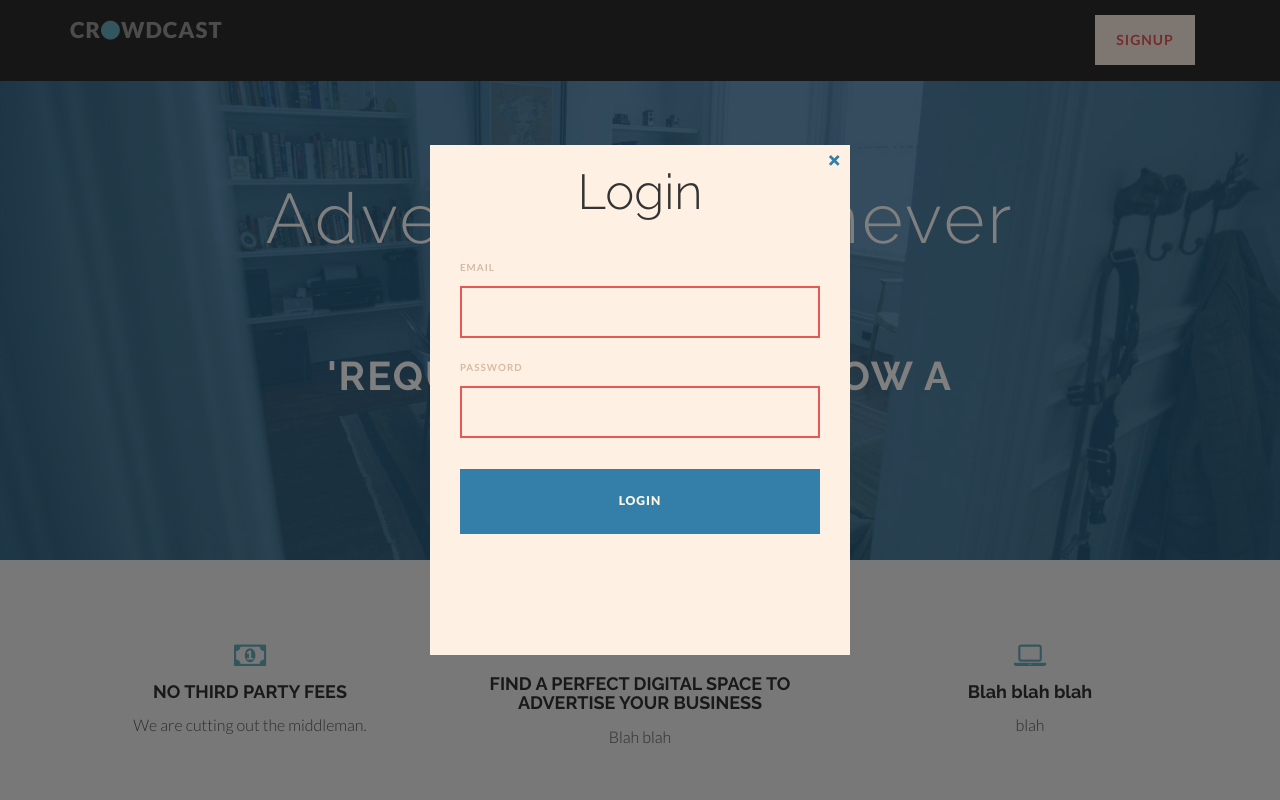
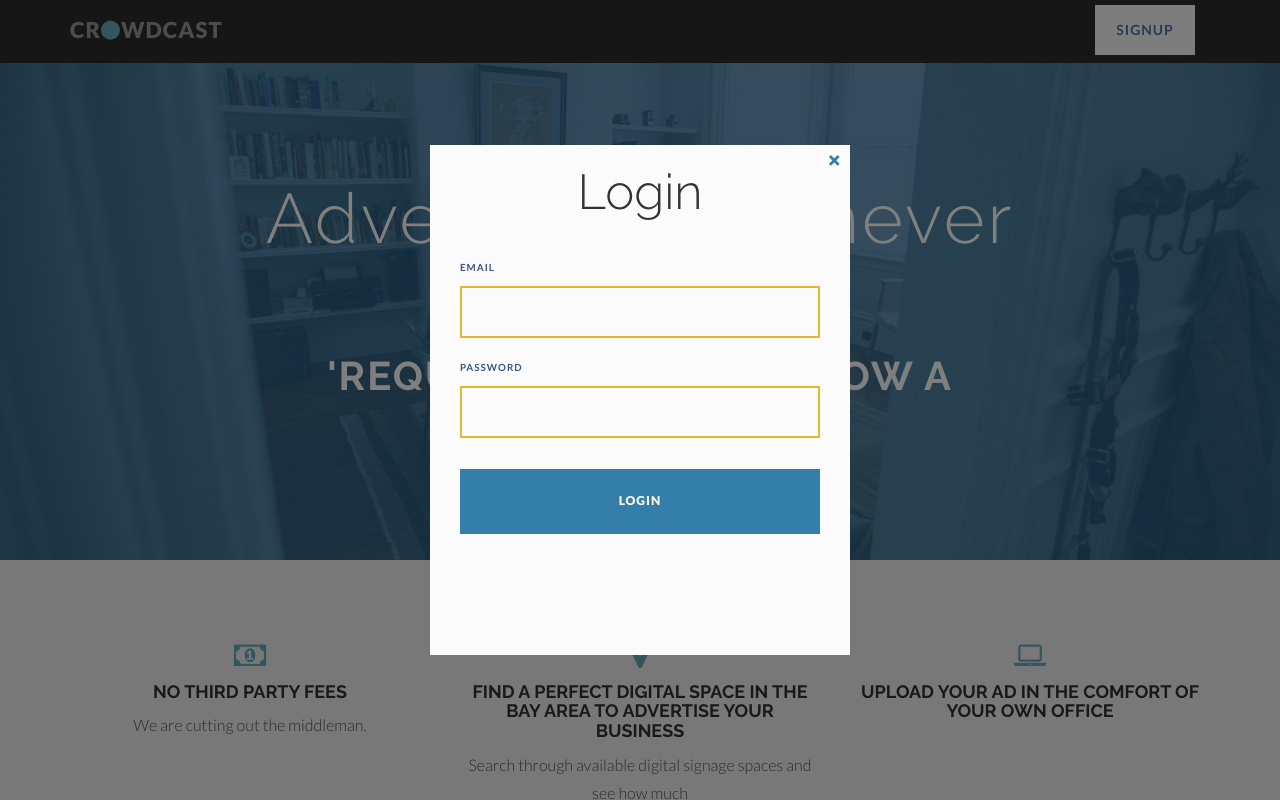
Before and after one commit to jesca/Crowdcast_frontend, a plain HTML site: page index.html in a window 1280 px wide. Both pictures are taken after a click on the button "LOGIN". Shown: the top 800 px of the page. Drawn offline with nearby package versions, Linux system fonts and the light colour scheme.

Commit message:
changed colors

```diff
--- a/assets/css/login.css
+++ b/assets/css/login.css
@@ -194,7 +194,7 @@
 .content-style-form label {
 	display: block;
 	padding: 10px 0 0;
-	color: #d5bba4;
+	color: #365485;
 	text-transform: uppercase;
 	letter-spacing: 1px;
 	font-weight: bold;
@@ -204,17 +204,17 @@
 .content-style-form input[type="password"] {
 	padding: 10px;
 	width: 100%;
-	border: 2px solid #e75854;
+	border: 2px solid #ecb32e;
 	background: transparent;
-	color: #b09a86;
+	color: #313131;
 	font-weight: 300;
 	font-size: 2.2em;
 }
 
 .content-style-form input[type="text"]:focus,
 .content-style-form input[type="password"]:focus {
-	border-color: #48637b;
-	color: #e75854;
+	border-color: #5e91cd;
+	color: #313131;
 }
 
 .content-style-form input:focus {
@@ -460,7 +460,7 @@
 
  .morph-button.morph-button-modal-3 {
 	display: inline-block;
-	margin: 10px 15px;
+	margin:0px 15px;
 }
 
 
@@ -468,8 +468,8 @@
 
 .morph-button-modal-3 > button,
 .morph-button-modal-3 .morph-content {
-	background-color: #fef0e3;
-	color: #e75854;
+	background-color: #fbfbfb;
+	color: #4f76ab;
 }
 
 
--- a/index.html
+++ b/index.html
@@ -106,15 +106,15 @@
 			</div><!-- col-lg-4 -->
 
 			<div class="col-lg-4">
-				<i class="fa fa-marker"></i>
-				<h4>FIND A PERFECT DIGITAL SPACE TO ADVERTISE YOUR BUSINESS</h4>
-				<p>Blah blah </p>
+				<i class="fa fa-map-marker"></i>
+				<h4>FIND A PERFECT DIGITAL SPACE IN THE BAY AREA TO ADVERTISE YOUR BUSINESS</h4>
+				<p>Search through available digital signage spaces and see how much </p>
 			</div><!-- col-lg-4 -->
 
 			<div class="col-lg-4">
 				<i class="fa fa-laptop"></i>
-				<h4>Blah blah blah</h4>
-				<p>blah</p>
+				<h4>UPLOAD YOUR AD IN THE COMFORT OF YOUR OWN OFFICE</h4>
+				<p> </p>
 			</div><!-- col-lg-4 -->
 		</div><!-- row -->
 		<br>
```
